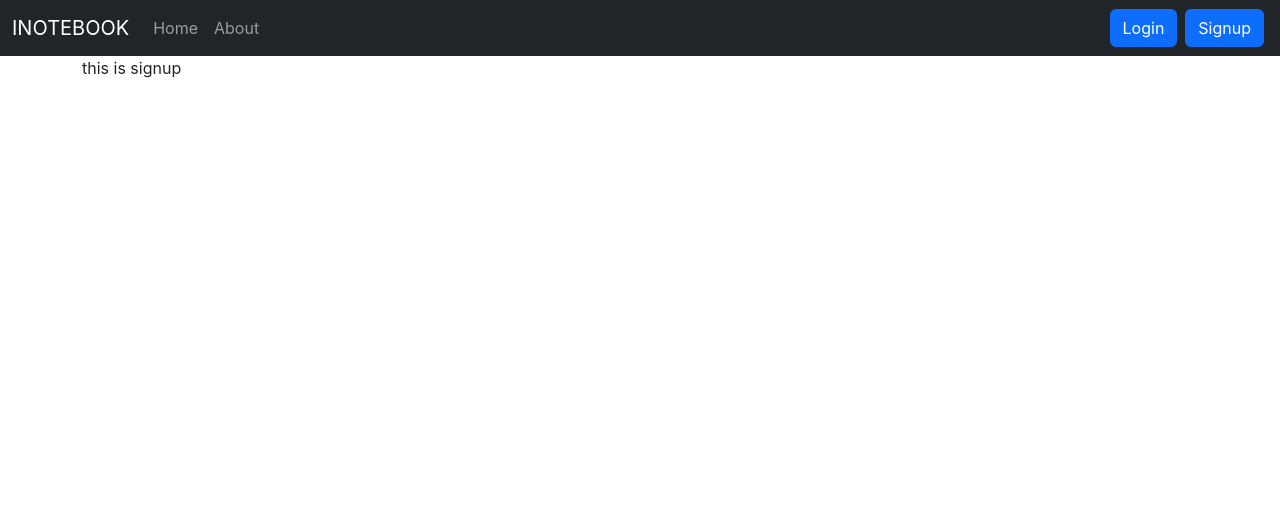
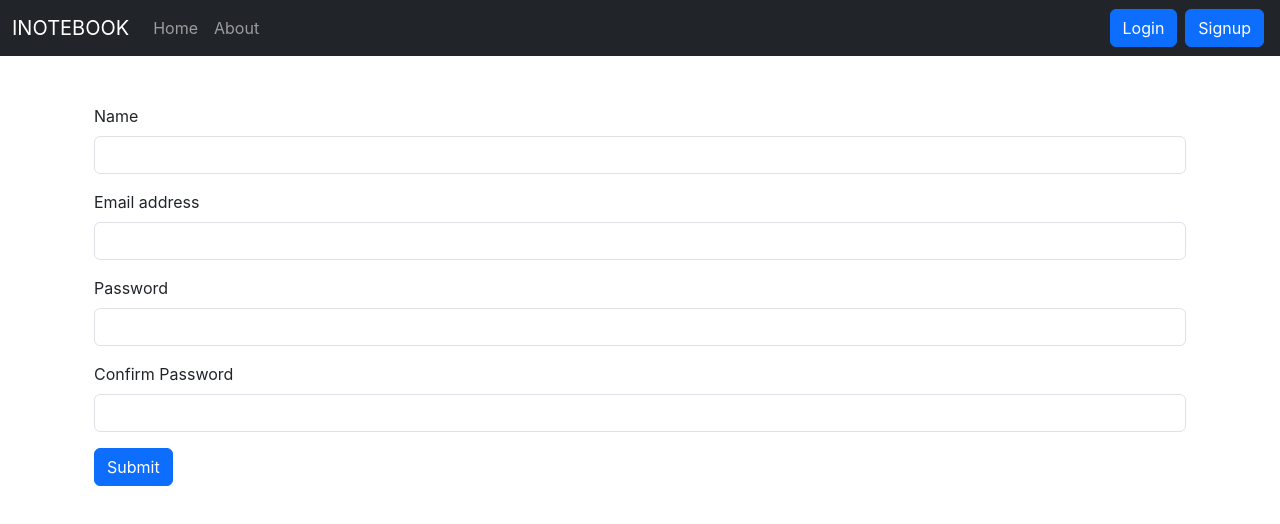
Before and after one commit to Alfi-Noushad/iNotebook, a React (Create React App) app: page /signup in a window 1280 px wide. Shown: the top 524 px of the page. Built offline with nearby package versions, Linux system fonts and the light colour scheme.

Commit message:
signup cred setup

```diff
--- a/src/components/Signup.js
+++ b/src/components/Signup.js
@@ -1,9 +1,62 @@
-import React from 'react'
+import React, { useState } from 'react'
+import { useNavigate } from 'react-router-dom'
 
 const Signup = () => {
+
+  const [credentials, setCredentials] = useState({ name: "", email: "", password: "" });
+  let navigate = useNavigate();
+
+  const handleSubmit = async (e) => {
+    e.preventDefault();
+    const { name, email, password } = credentials;
+    const response = await fetch("http://localhost:5000/api/auth/createuser", {
+      method: 'POST',
+      headers: {
+        'Content-Type': 'application/json'
+      },
+      body: JSON.stringify({ name, email, password })
+    });
+    const json = await response.json()
+    console.log(json);
+
+    if (json.success) {
+      localStorage.setItem('token', json.authtoken);
+      navigate("/");
+    }
+
+  }
+
+  const onChange = (e) => {
+    setCredentials({ ...credentials, [e.target.name]: e.target.value })
+  }
+
+
   return (
-    <div>
-       this is signup
+    <div className='container my-5'>
+      <form onSubmit={handleSubmit}>
+
+        <div className="mb-3">
+          <label htmlFor="name" className="form-label">Name</label>
+          <input type="text" className="form-control" id="name" name="name" onChange={onChange} aria-describedby="emailHelp" />
+        </div>
+        <div className="mb-3">
+          <label htmlFor="email" className="form-label">Email address</label>
+          <input type="email" className="form-control" id="email" name="email" onChange={onChange} aria-describedby="emailHelp" />
+        </div>
+
+        <div className="mb-3">
+          <label htmlFor="password" className="form-label">Password</label>
+          <input type="password" className="form-control" name="cpassword" onChange={onChange} id="password" />
+        </div>
+        <div className="mb-3">
+          <label htmlFor="cpassword" className="form-label">Confirm Password</label>
+          <input type="password" className="form-control" name="password" onChange={onChange} id="cpassword" />
+        </div>
+
+
+
+        <button type="submit" className="btn btn-primary">Submit</button>
+      </form>
     </div>
   )
 }
```
Also changed, not shown: 2 other files (tests, documents, lock files or other folders).
